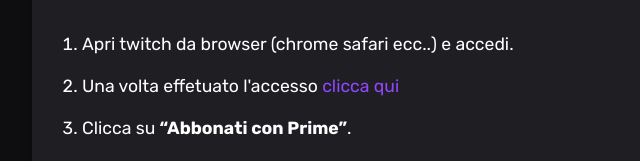
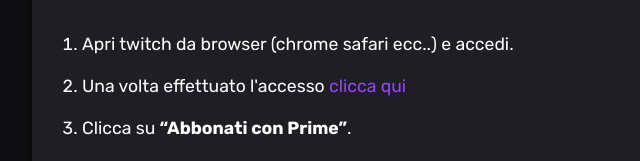
Before and after one commit to matte4L/sub, a plain HTML site: page index.html in a window 1280 px wide. Shown: the part 1470-1631 px from the top of the page, 108-748 px from the left. Drawn offline with Linux system fonts and the light colour scheme.

Commit message:
Update index.html

```diff
--- a/index.html
+++ b/index.html
@@ -53,7 +53,7 @@
       <h2>Come abbonarsi con prime da mobile iPhone e android </h2>
       <ol>
         <li>Apri twitch da browser (chrome safari ecc..) e accedi.</li>
-        <li>Una volta effetuato l'accesso <strong><a href="https://www.twitch.tv/subs/MykeTV" target="_blank">clicca qui </a></strong></li>
+        <li>Una volta effettuato l'accesso <strong><a href="https://www.twitch.tv/subs/MykeTV" target="_blank">clicca qui </a></strong></li>
         <li>Clicca su <strong>“Abbonati con Prime”</strong>.</li>
         <li>Conferma: è gratis ogni mese!</li>
       </ol>
```
